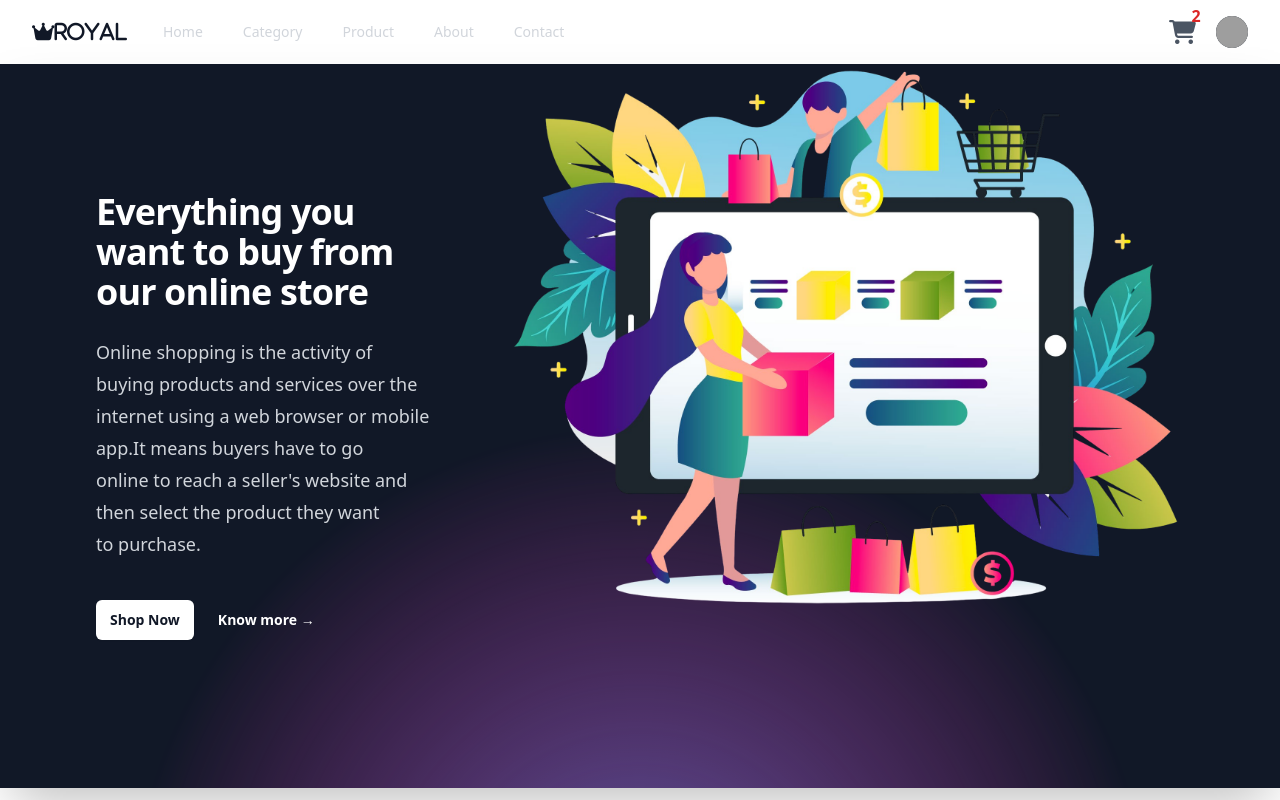
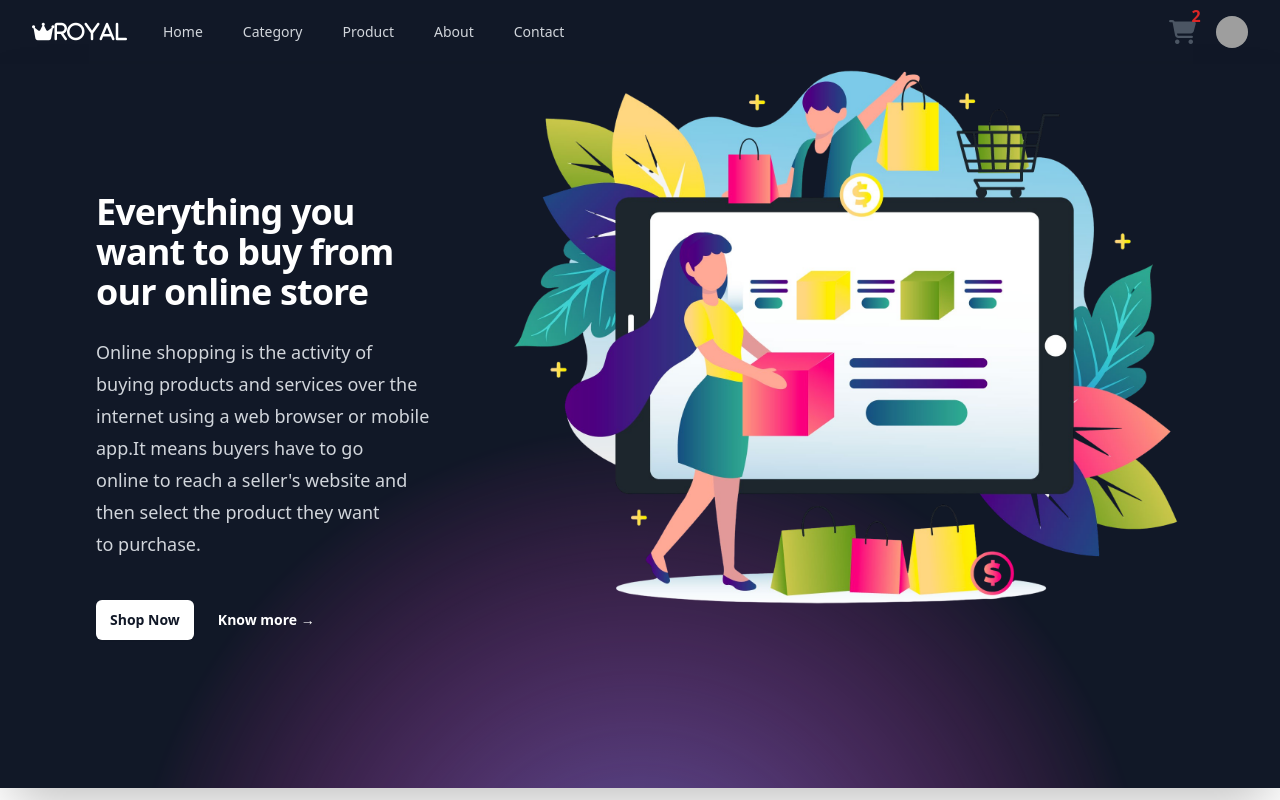
Before and after one commit to Avik-Studio/E-commerce, a React (Vite) app: page / in a window 1280 px wide. Shown: the top 800 px of the page. Built offline with nearby package versions, Linux system fonts and the light colour scheme; grey boxes are pictures that could not be loaded.

Commit message:
4th update

```diff
--- a/src/compoents/Header.jsx
+++ b/src/compoents/Header.jsx
@@ -25,7 +25,7 @@ function classNames(...classes) {
 export default function Header() {
   const { theme, toggleTheme } = useTheme();
   return (
-    <Disclosure as="nav" className={theme === "dark" ? "bg-gray-900 text-white" : "bg-white text-gray-900"}>
+    <Disclosure as="nav" className="bg-gray-900 text-white">
       <div className="mx-auto max-w-7xl px-2 sm:px-6 lg:px-8">
         <div className="relative flex h-16 items-center justify-between">
           <div className="absolute inset-y-0 left-0 flex items-center sm:hidden">
@@ -40,7 +40,7 @@ export default function Header() {
           <div className="flex flex-1 items-center justify-center sm:items-stretch sm:justify-start">
             <div className="flex shrink-0 items-center">
               <Link to="/">
-                <i className={theme === "dark" ? "bg-gray-900 text-white" : "bg-white text-gray-900"}>
+                <i className="bg-gray-900 text-white">
                 <i className="fa-solid fa-crown text-xl">ROYAL</i>
                 </i>
               </Link>
```
